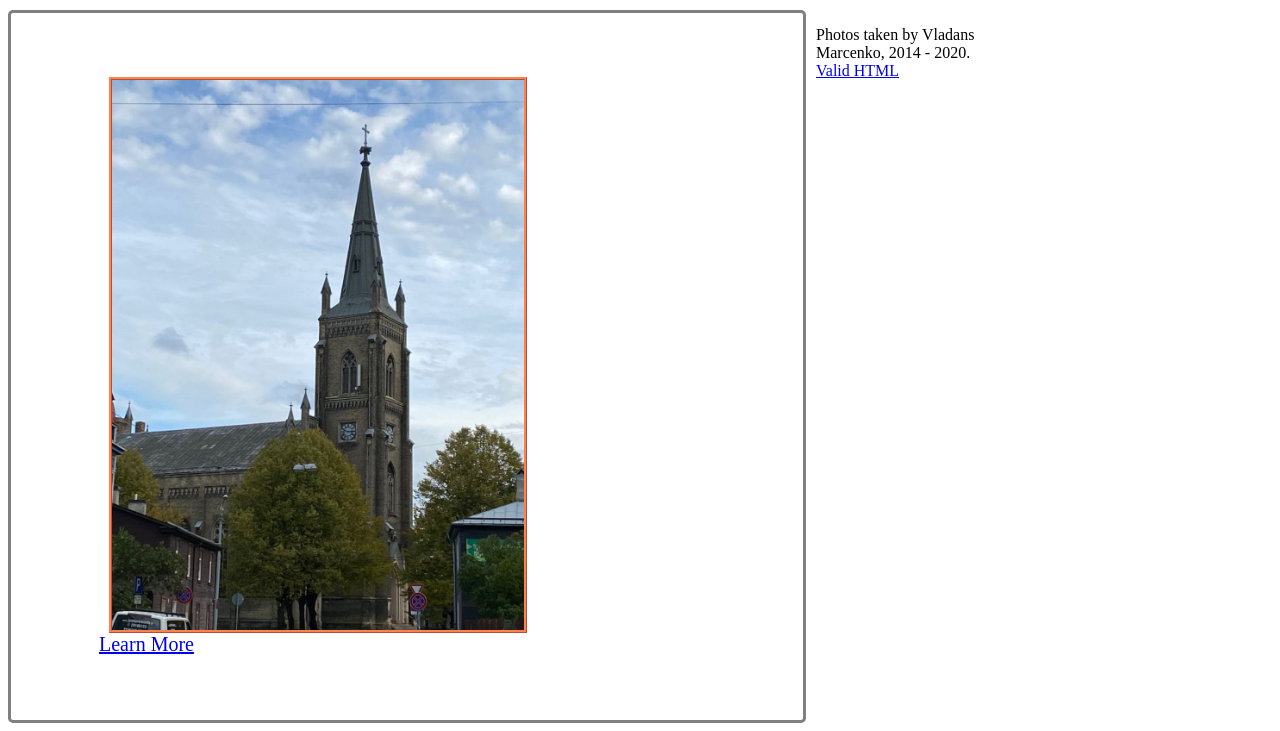
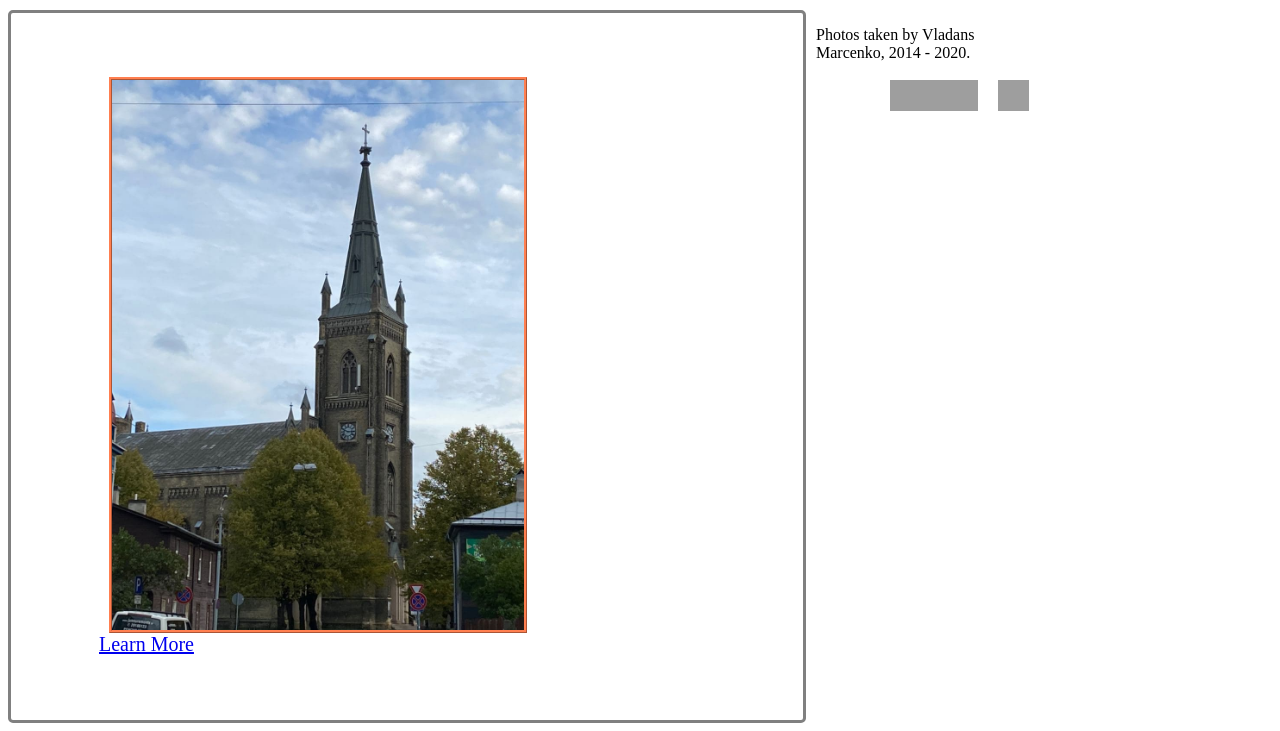
Before and after one commit to kostomukshin/kostomukshin.github.io, a plain HTML site: page index.html in a window 1280 px wide. Shown: the part 1314-2045 px from the top of the page. Drawn offline with Linux system fonts and the light colour scheme; grey boxes are pictures that could not be loaded.

Commit message:
Update index.html

```diff
--- a/index.html
+++ b/index.html
@@ -49,11 +49,33 @@
     </figure>
     </div>
 
-    <footer>
+     <footer>
         <p>Photos taken by Vladans Marcenko, 2014 - 2020.<br />
-            <a href="http://validator.w3.org/check?uri=referer">Valid HTML</a>
+            <br />
+            <a href="https://validator.w3.org/check?uri=referer">
+                <img style="border:none;height:31px;width:31px;text-decoration:none;"
+                    src="http://myy.haaga-helia.fi/~valju/ValidatorLogos/html_logo_grayscale_31.png"
+                    alt="Valid HTML"  /></a>
+
+            <a href="https://jigsaw.w3.org/css-validator/check/referer">
+                <img style="border:none;width:88px;height:31px;text-decoration:none;"
+                     src="http://myy.haaga-helia.fi/~valju/ValidatorLogos/css_logo_grayscale_31.png"
+                     alt="Valid CSS" /></a>
+
         </p>
     </footer>
+
+
+
+
+
+
+
+
+
+
+
+
 </body>
 
 </html>
```
